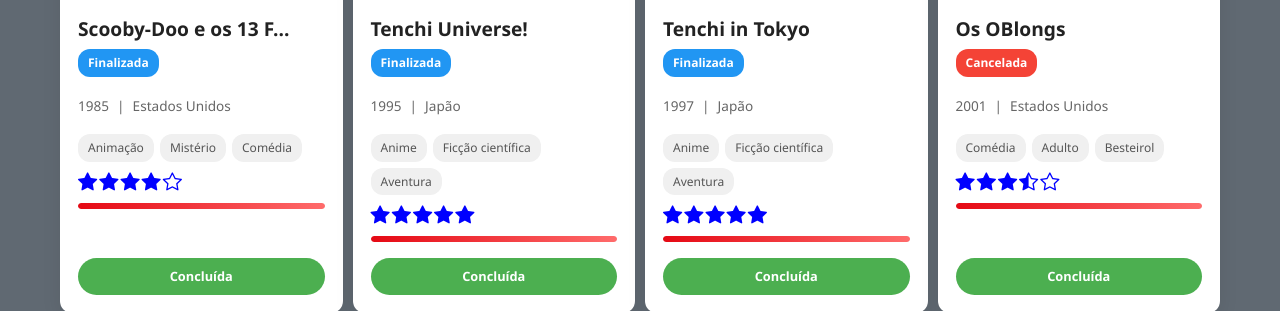
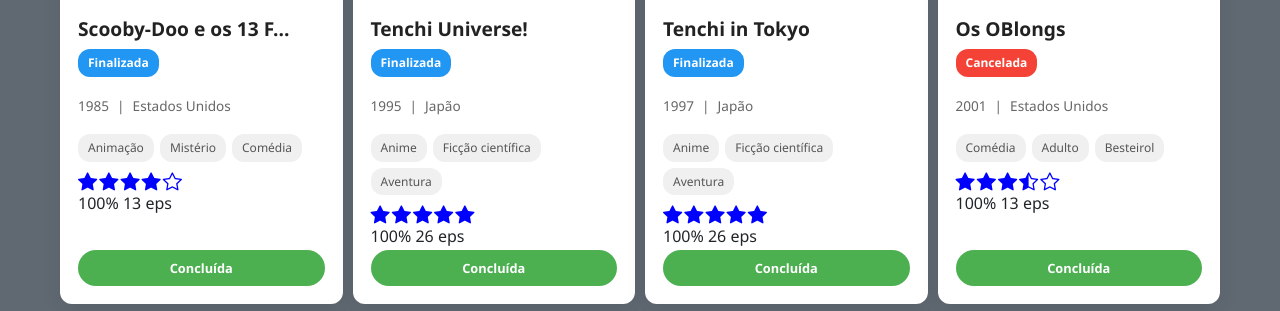
Before and after one commit to alanvaller13/serieDex, a PHP site: page /dexSeries/index.php in a window 1280 px wide. Shown: the part 993-1304 px from the top of the page. Run offline with PHP 8.4, Linux system fonts and the light colour scheme.

Commit message:
Update index.php

```diff
--- a/index.php
+++ b/index.php
@@ -777,9 +777,16 @@ function truncarTexto($texto, $limite = 20) {
                 echo str_repeat('<i class="bi bi-star"></i>', $estrelasVazias);
                 ?>
             </div>
-            <div class="progresso">
-                <div class="barra" style="width: <?= $serie['progresso'] ?? 0 ?>%"></div>
-            </div>
+                <div class="progress-container">
+                    <div class="progress-label">
+                        <span><?= $serie['progresso'] ?? 0 ?>%</span>
+                        <span><?= $serie['nEpisodios'] ?? 0 ?> eps</span>
+                    </div>
+                    <div class="progress-bar">
+                        <div class="progress-fill" style="width: <?= $serie['progresso'] ?? 0 ?>%"></div>
+                    </div>
+                </div>
+
             <div class="status-badge" style="background-color: <?= getStatusColor($serie['user_status'] ?? 'Não assistido') ?>">
                 <?= $serie['user_status'] ?? 'Não assistido' ?>
             </div>
```
